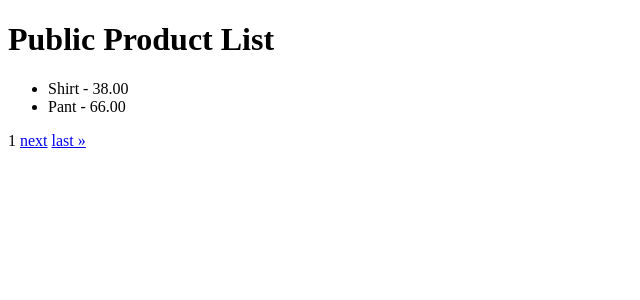
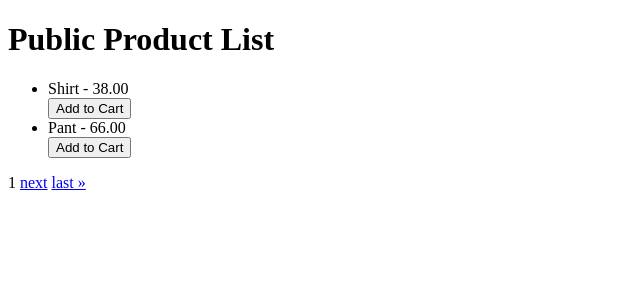
Before and after one commit to mkasghar99/django_ecommerce_project, a Django app: page /store/public/ in a window 1280 px wide. Shown: the top 300 px of the page, without its empty margins (0-640 px from the left). Run offline with Django 4.2, Linux system fonts and the light colour scheme; data comes from the database, SQL or seed files in the repository; both versions use the stored data as it was after the commit.

Commit message:
cart completed

```diff
--- a/store/templates/store/public_product_list.html
+++ b/store/templates/store/public_product_list.html
@@ -9,6 +9,11 @@
     <ul>
         {% for product in page %}
             <li>{{ product.name }} - {{ product.price }}</li>
+            <!-- "Add to Cart" button -->
+            <form action="{% url 'add_to_cart' product.id %}" method="post">
+                {% csrf_token %}
+                <button type="submit">Add to Cart</button>
+            </form>
         {% endfor %}
     </ul>
 
--- a/store/urls.py
+++ b/store/urls.py
@@ -12,4 +12,7 @@ urlpatterns = [
     path('login/', views.user_login, name='user_login'),
     path('logout/', views.user_logout, name='user_logout'),
     path('public/', views.public_product_list, name='public_product_list'),
+    path('add_to_cart/<int:product_id>/', views.add_to_cart_view, name='add_to_cart'),
+    path('remove_from_cart/<int:product_id>/', views.remove_from_cart_view, name='remove_from_cart'),
+    path('cart/', views.cart_view, name='cart'),
 ]
--- a/store/views.py
+++ b/store/views.py
@@ -10,6 +10,8 @@ from .forms import UserLoginForm
 from django.contrib.auth.forms import AuthenticationForm
 from django.contrib.auth.decorators import login_required
 from django.core.paginator import Paginator
+from .utils import add_to_cart, remove_from_cart, cart_summary
+
 
 
 
@@ -97,3 +99,34 @@ def public_product_list(request):
     page = paginator.get_page(page_number)
 
     return render(request, 'store/public_product_list.html', {'page': page})
+
+def add_to_cart_view(request, product_id):
+    add_to_cart(request, product_id)
+    return redirect('cart')
+
+def remove_from_cart_view(request, product_id):
+    remove_from_cart(request, product_id)
+    return redirect('cart')
+
+def cart_view(request):
+    cart = request.session.get('cart', {})
+    total_price, total_items = cart_summary(cart)
+
+    # Calculate item prices
+    cart_items = []
+    for product_id, quantity in cart.items():
+        product = Product.objects.get(pk=product_id)
+        item_price = product.price * quantity
+        cart_items.append({
+            'product': product,
+            'quantity': quantity,
+            'item_price': item_price,
+        })
+
+    context = {
+        'cart_items': cart_items,
+        'total_price': total_price,
+        'total_items': total_items,
+    }
+
+    return render(request, 'store/cart.html', context)
```
Also changed, not shown: store/templates/store/cart.html (added, +27 -0 lines), store/utils.py (added, +44 -0 lines), Readme.md, db.sqlite3.
